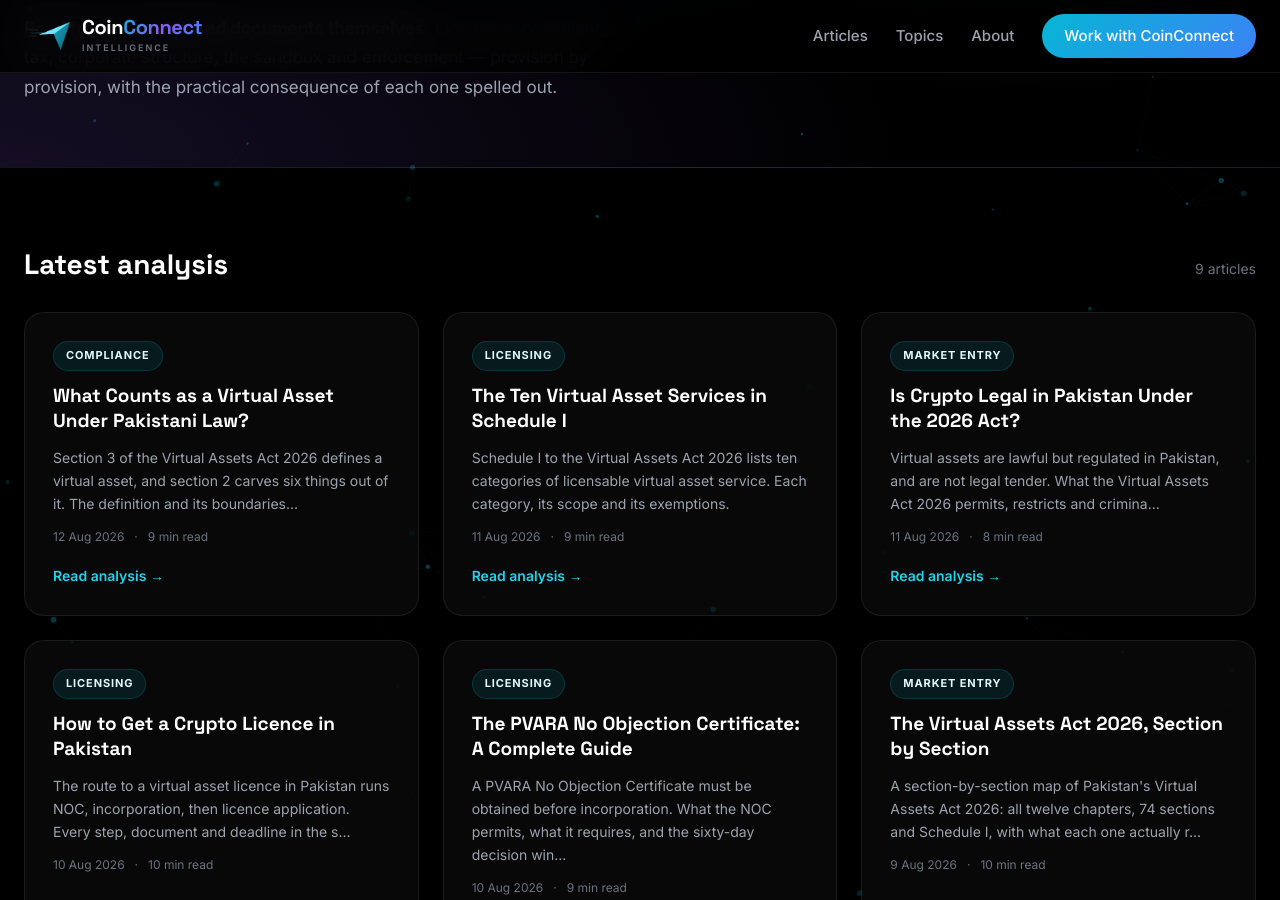
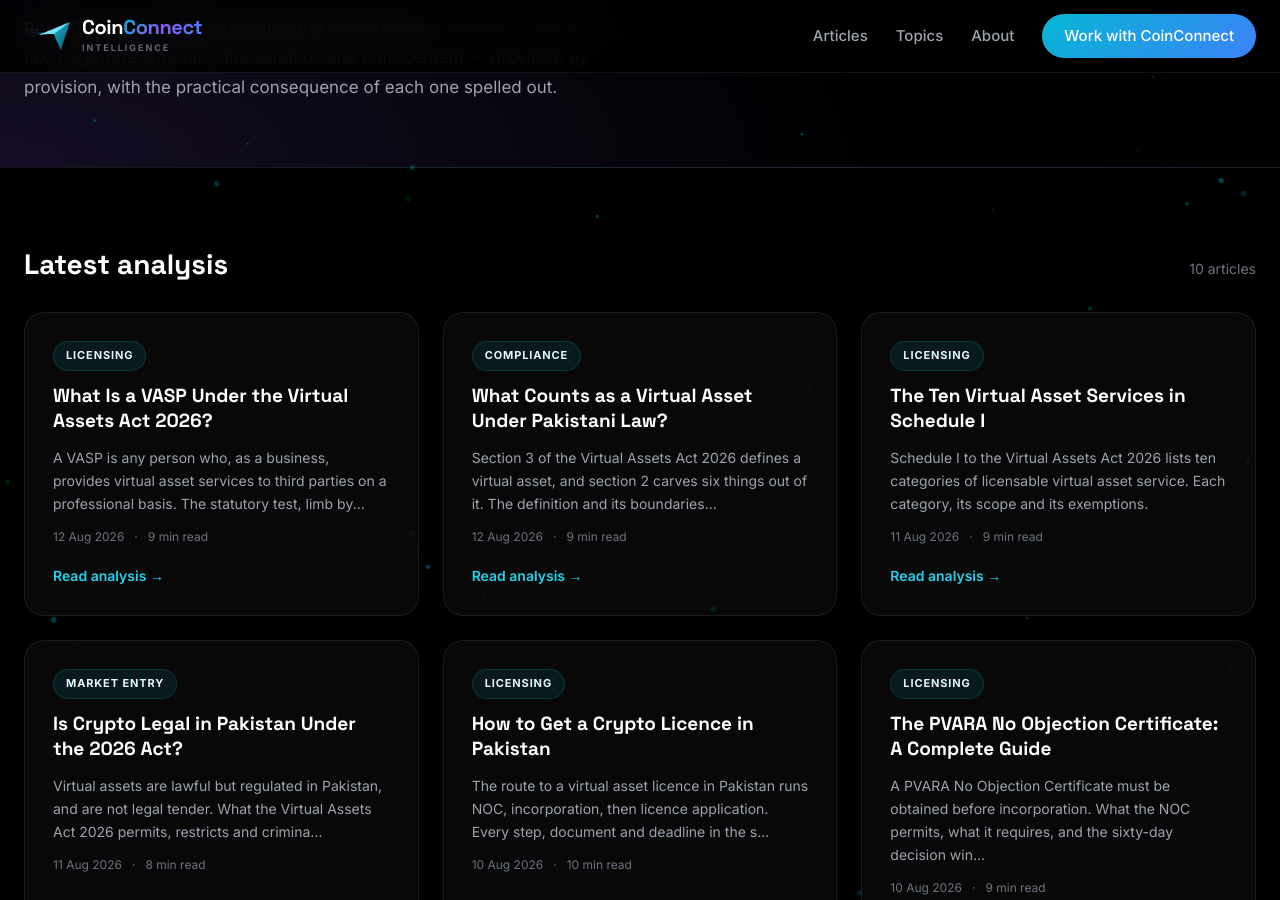
Before and after one commit to coinconnect-pk/coinconnect-pk.github.io, a Jekyll site: the page built from index.html, in a window 1280 px wide and 900 px high, scrolled down 447 px. Built offline with Jekyll 4.4.1, drawn with Linux system fonts in a browser that asks for light colours.

Commit message:
Publish article for 2026-08-12

```diff
--- a/_data/linkmap.yml
+++ b/_data/linkmap.yml
@@ -265,3 +265,6 @@ blog:
   - url: "https://blog.coinconnect.site/what-counts-as-a-virtual-asset-under-pakistani-law/"
     title: "What Counts as a Virtual Asset Under Pakistani Law?"
     topics: [counts, virtual, asset, under, pakistani, law, compliance]
+  - url: "https://blog.coinconnect.site/what-is-a-vasp-under-the-virtual-assets-act-2026/"
+    title: "What Is a VASP Under the Virtual Assets Act 2026?"
+    topics: [vasp, under, virtual, assets, act, licensing]
--- a/_data/published-log.csv
+++ b/_data/published-log.csv
@@ -8,3 +8,4 @@ date,source,title,words
 2026-08-11,queue,"Is Crypto Legal in Pakistan Under the 2026 Act?",1666
 2026-08-11,queue,"The Ten Virtual Asset Services in Schedule I",1983
 2026-08-12,queue,"What Counts as a Virtual Asset Under Pakistani Law?",1884
+2026-08-12,queue,"What Is a VASP Under the Virtual Assets Act 2026?",1853
--- a/_queue/010-what-is-a-vasp.md
+++ b/_posts/2026-08-12-what-is-a-vasp-under-the-virtual-assets-act-2026.md
@@ -1,7 +1,7 @@
 ---
 layout: post
 title: "What Is a VASP Under the Virtual Assets Act 2026?"
-date: 2026-01-01 09:00:00 +0500
+date: 2026-08-12 21:14:34 +0500
 categories: [Licensing]
 author: "Malik Abbas"
 description: "A VASP is any person who, as a business, provides virtual asset services to third parties on a professional basis. The statutory test, limb by limb."
```
Also changed, not shown: other parts of _posts/2026-08-12-what-is-a-vasp-under-the-virtual-assets-act-2026.md (+0 -7 lines).
